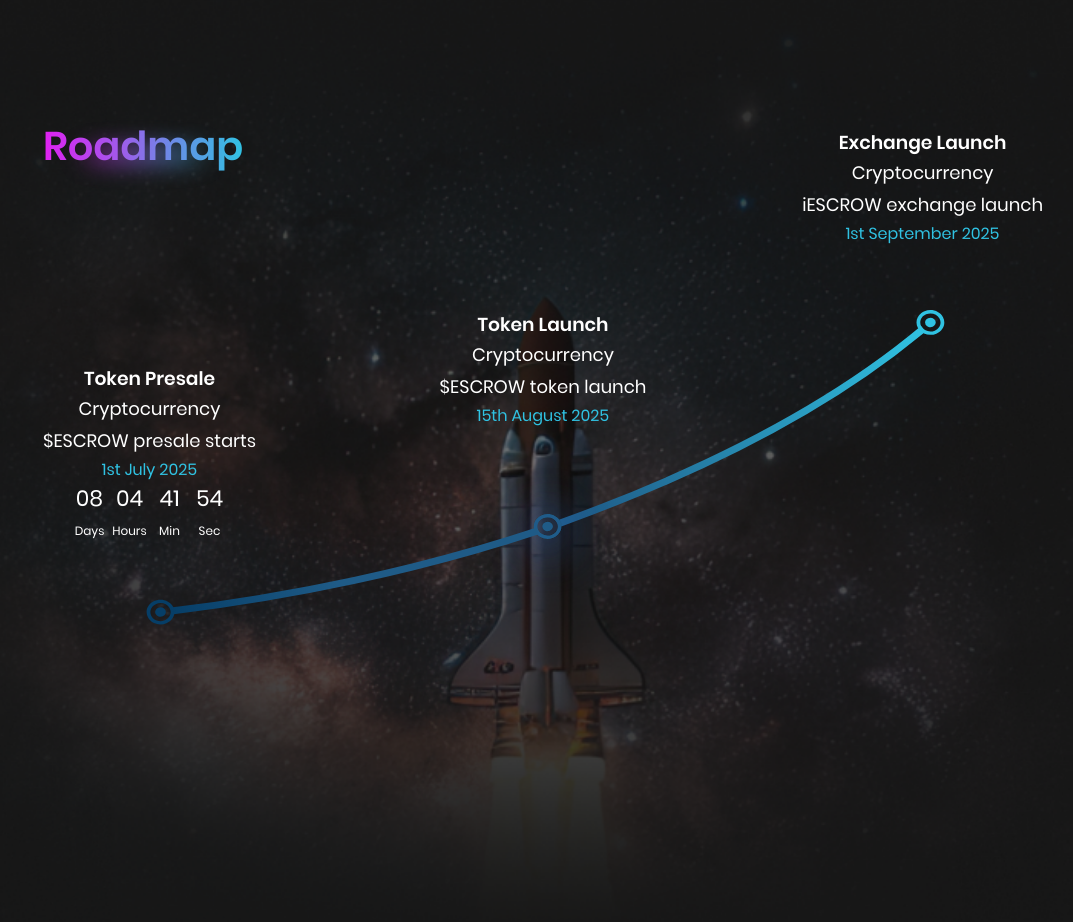
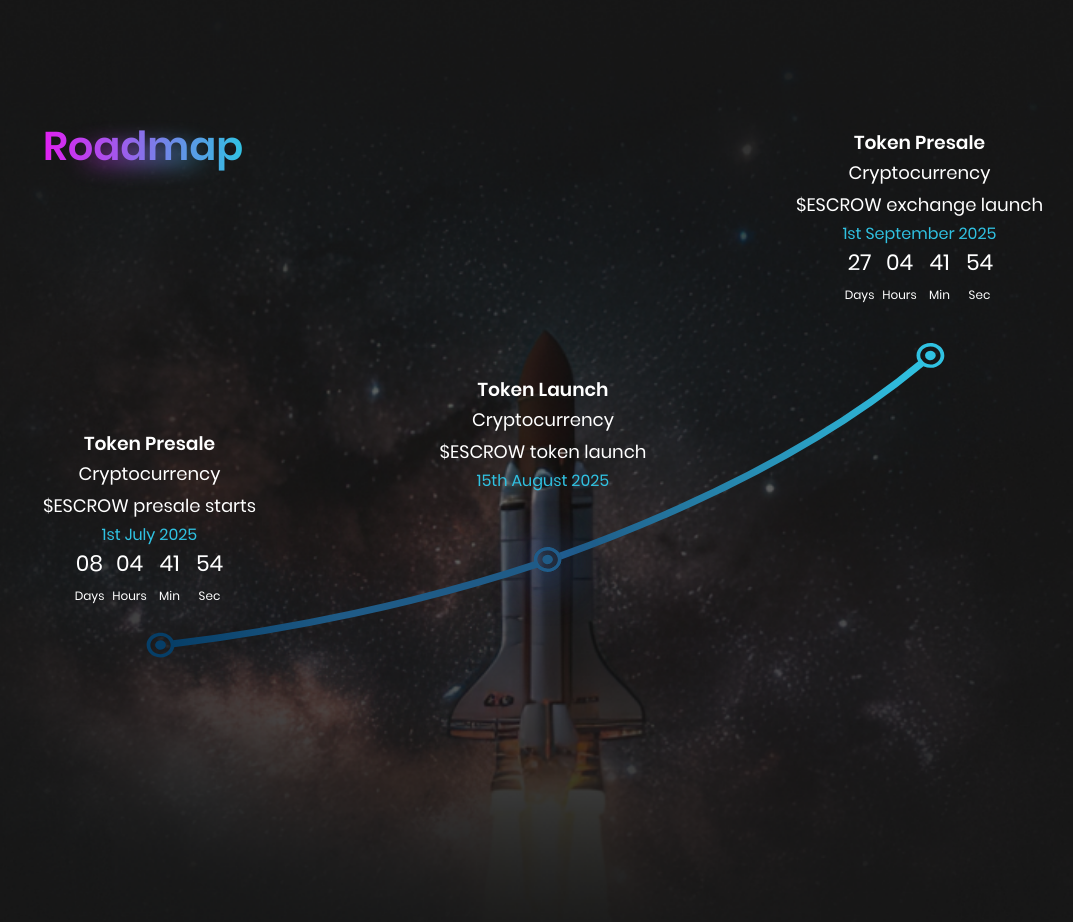
Before and after one commit to iEscrow/Platform-Landing-Page, a React (Vite) app: page / in a window 1280 px wide. Shown: the part 1020-1942 px from the top of the page, without its empty margins (97-1170 px from the left). Built offline with nearby package versions, Linux system fonts and the light colour scheme.

Commit message:
feat: roadmap translations

```diff
--- a/src/layout/home/roadmap/Roadmap.jsx
+++ b/src/layout/home/roadmap/Roadmap.jsx
@@ -1,5 +1,6 @@
 import styles from './Roadmap.module.css';
 import { useContext } from 'react';
+import { useTranslation } from 'react-i18next';
 
 import GradientTitle from '@components/gradientTitle/GradientTitle';
 import CountdownTimer from '@features/countdown/components/CountdownTimer';
@@ -12,15 +13,45 @@ import mobileLine1 from '@assets/images/roadmap/line_1_mobile.svg';
 import mobileLine2 from '@assets/images/roadmap/line_2_mobile.svg';
 
 export default function Roadmap() {
+  const { t } = useTranslation();
   const { theme } = useContext(ThemeContext);
+
   const tokenPresaleDate = new Date('2025-01-01T00:00:00Z').getTime();
   const tokenPresaleCountdown = useCountdown(tokenPresaleDate);
-
   const tokenLaunchDate = new Date('2025-01-09T00:00:00Z').getTime();
   const tokenLaunchCountdown = useCountdown(tokenLaunchDate);
-
   const exchangeLaunchDate = new Date('2025-01-20T00:00:00Z').getTime();
   const exchangeLaunchCountdown = useCountdown(exchangeLaunchDate);
+
+  const roadmapEvents = [
+    {
+      id: 'exchangeLaunch',
+      title: t('Home.Roadmap.exchangeLaunch.title'),
+      currency: t('Home.Roadmap.exchangeLaunch.currency'),
+      description: t('Home.Roadmap.exchangeLaunch.description'),
+      date: t('Home.Roadmap.exchangeLaunch.date'),
+      countdown: exchangeLaunchCountdown,
+      isCountdownVisible: tokenPresaleCountdown !== null,
+    },
+    {
+      id: 'tokenLaunch',
+      title: t('Home.Roadmap.tokenLaunch.title'),
+      currency: t('Home.Roadmap.tokenLaunch.currency'),
+      description: t('Home.Roadmap.tokenLaunch.description'),
+      date: t('Home.Roadmap.tokenLaunch.date'),
+      countdown: tokenLaunchCountdown,
+      isCountdownVisible: tokenPresaleCountdown === null,
+    },
+    {
+      id: 'tokenPresale',
+      title: t('Home.Roadmap.tokenPresale.title'),
+      currency: t('Home.Roadmap.tokenPresale.currency'),
+      description: t('Home.Roadmap.tokenPresale.description'),
+      date: t('Home.Roadmap.tokenPresale.date'),
+      countdown: tokenPresaleCountdown,
+      isCountdownVisible: tokenPresaleCountdown !== null,
+    },
+  ];
 
   return (
     <section className={`${styles.roadmap} ${styles[theme]}`}>
@@ -33,41 +64,35 @@ export default function Roadmap() {
         <img src={timeLine} alt="roadmap time line" />
       </div>
       <ul className={styles.list}>
-        <li className={styles.exchangeLaunch}>
-          <div className={styles.container}>
-            <h3>Exchange Launch</h3>
-            <p>Cryptocurrency</p>
-            <p>iESCROW exchange launch</p>
-            <span className={styles.date}>1st September 2025</span>
-            {tokenLaunchCountdown === null && (
-              <CountdownTimer timeLeft={exchangeLaunchCountdown} variant="sm" />
-            )}
-          </div>
-          <img src={mobileLine1} alt="decoration line" />
-        </li>
-
-        <li className={styles.tokenLaunch}>
-          <div className={styles.container}>
-            <h3>Token Launch</h3>
-            <p>Cryptocurrency</p>
-            <p>$ESCROW token launch</p>
-            <span className={styles.date}>15th August 2025</span>
-            {tokenPresaleCountdown === null && (
-              <CountdownTimer timeLeft={tokenLaunchCountdown} variant="sm" />
-            )}
-          </div>
-          <img src={mobileLine2} alt="decoration line" />
-        </li>
-
-        <li className={styles.tokenPresale}>
-          <div className={styles.container}>
-            <h3>Token Presale</h3>
-            <p>Cryptocurrency</p>
-            <p>$ESCROW presale starts</p>
-            <span className={styles.date}>1st July 2025</span>
-            <CountdownTimer timeLeft={tokenPresaleCountdown} variant="sm" />
-          </div>
-        </li>
+        {roadmapEvents.map(
+          ({
+            id,
+            title,
+            currency,
+            description,
+            date,
+            countdown,
+            isCountdownVisible,
+          }) => (
+            <li key={id} className={styles[id]}>
+              <div className={styles.container}>
+                <h3>{title}</h3>
+                <p>{currency}</p>
+                <p>{description}</p>
+                <span className={styles.date}>{date}</span>
+                {isCountdownVisible && (
+                  <CountdownTimer timeLeft={countdown} variant="sm" />
+                )}
+              </div>
+              {id !== 'tokenPresale' && (
+                <img
+                  src={id === 'exchangeLaunch' ? mobileLine1 : mobileLine2}
+                  alt="decoration line"
+                />
+              )}
+            </li>
+          )
+        )}
       </ul>
     </section>
   );
--- a/src/locales/en/translation.json
+++ b/src/locales/en/translation.json
@@ -42,6 +42,27 @@
       "description": "Exchange cryptocurrency with people all over the world, known or unkown, fastly, easily and with the utmost security through our decentralized escrow.",
       "watchVideo": "Watch video",
       "createEscrow": "Create Escrow"
+    },
+    "Roadmap": {
+      "title": "Roadmap",
+      "tokenPresale": {
+        "title": "Token Presale",
+        "currency": "Cryptocurrency",
+        "description": "$ESCROW presale starts",
+        "date": "1st July 2025"
+      },
+      "tokenLaunch": {
+        "title": "Token Launch",
+        "currency": "Cryptocurrency",
+        "description": "$ESCROW token launch",
+        "date": "15th August 2025"
+      },
+      "exchangeLaunch": {
+        "title": "Token Presale",
+        "currency": "Cryptocurrency",
+        "description": "$ESCROW exchange launch",
+        "date": "1st September 2025"
+      }
     },
     "Countdown": {
       "days": "Days",
--- a/src/locales/es/translation.json
+++ b/src/locales/es/translation.json
@@ -42,6 +42,27 @@
       "description": "Intercambia criptomonedas con personas de todo el mundo, conocidas o desconocidas, de forma rápida, fácil y con la máxima seguridad a través de nuestro escrow descentralizado.",
       "watchVideo": "Mirar video",
       "createEscrow": "Crear escrow"
+    },
+    "Roadmap": {
+      "title": "Roadmap",
+      "tokenPresale": {
+        "title": "Token Presale",
+        "currency": "Cryptocurrency",
+        "description": "$ESCROW presale starts",
+        "date": "1st July 2025"
+      },
+      "tokenLaunch": {
+        "title": "Token Launch",
+        "currency": "Cryptocurrency",
+        "description": "$ESCROW token launch",
+        "date": "15th August 2025"
+      },
+      "exchangeLaunch": {
+        "title": "Token Presale",
+        "currency": "Cryptocurrency",
+        "description": "$ESCROW exchange launch",
+        "date": "1st September 2025"
+      }
     },
     "Countdown": {
       "days": "Días",
```
